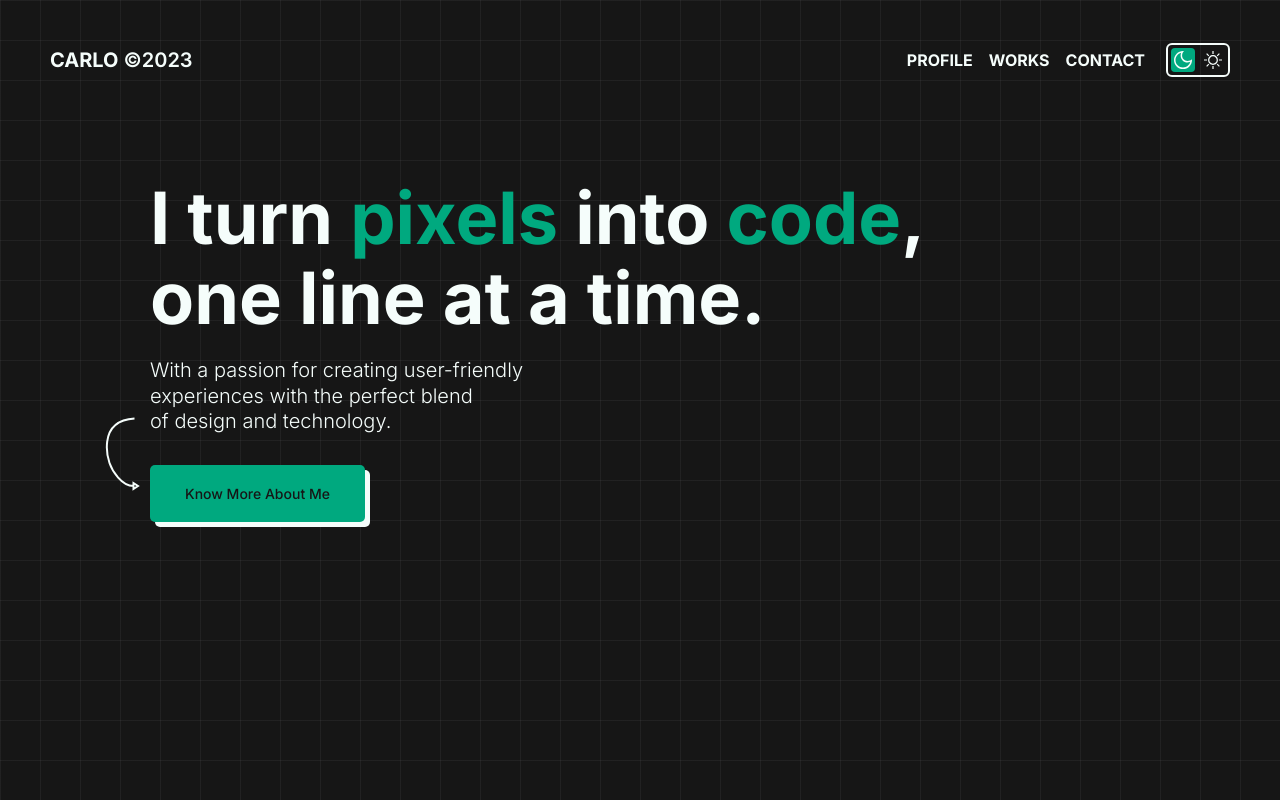
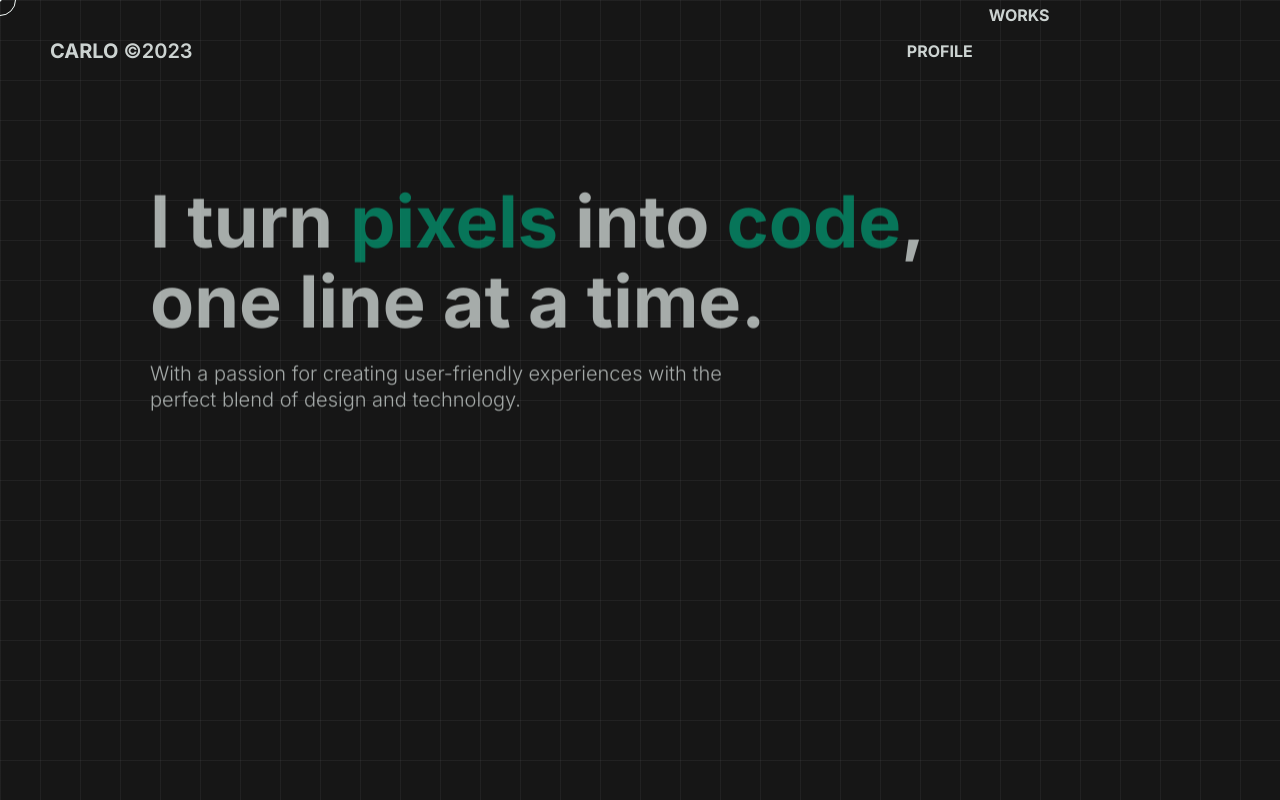
Before and after one commit to carlodp/portfolio, a Next.js app: page / in a window 1280 px wide. Shown: the top 800 px of the page. Built offline with nearby package versions, Linux system fonts and the light colour scheme.

Commit message:
updaate for main branch

```diff
--- a/components/SectionHeader.js
+++ b/components/SectionHeader.js
@@ -79,7 +79,6 @@ const SectionHeader = (props) => {
 
   useEffect(() => {
     if (isInView) {
-      console.log(isInView);
       animation.start("visible");
     }
   }, [isInView, animation]);
--- a/components/sections/Hero.js
+++ b/components/sections/Hero.js
@@ -76,9 +76,7 @@ const Hero = () => {
           I turn <span>pixels</span> into <span>code</span>, <span>one line at a time.</span>
         </h1>
         <p>
-          With a passion for creating user-friendly
-          <br /> experiences with the perfect blend
-          <br /> of design and technology.
+          With a passion for creating user-friendly experiences with the<br/>perfect blend of design and technology.
         </p>
 
         <motion.div className="arrow">
--- a/components/sections/Profile.js
+++ b/components/sections/Profile.js
@@ -54,7 +54,6 @@ const Profile = () => {
 
   useEffect(() => {
     if (isInView) {
-      console.log(isInView);
       animation.start("visible");
     }
   }, [isInView, animation]);
--- a/pages/_app.js
+++ b/pages/_app.js
@@ -33,7 +33,7 @@ export default function App({ Component, pageProps }) {
         <meta name="viewport" content="width=device-width, initial-scale=1" />
       </Head>
       <ThemeProvider defaultTheme="dark" enableSystem={false}>
-        {/* <Splash
+        <Splash
           showSplash={showSplash}
           setShowSplash={setShowSplash}
           splashEnd={splashEndHandler}
@@ -43,8 +43,8 @@ export default function App({ Component, pageProps }) {
             <Cursor />
             <Component {...pageProps} />
           </>
-        )} */}
-        <Component {...pageProps} />
+        )}
+        {/* <Component {...pageProps} /> */}
       </ThemeProvider>
     </SiteProvider>
   );
--- a/styles/globals.scss
+++ b/styles/globals.scss
@@ -10,7 +10,7 @@
 }
 
 * {
-  // cursor: none;
+  cursor: none;
   box-sizing: border-box;
   &:focus-visible {
     outline-style: dotted;
```
